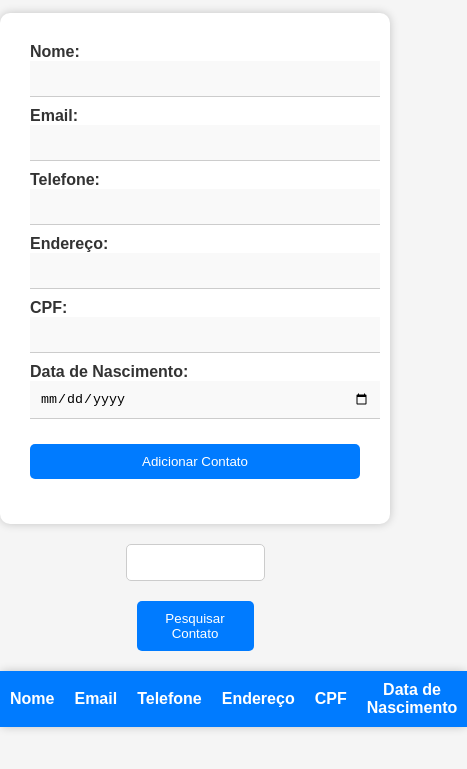
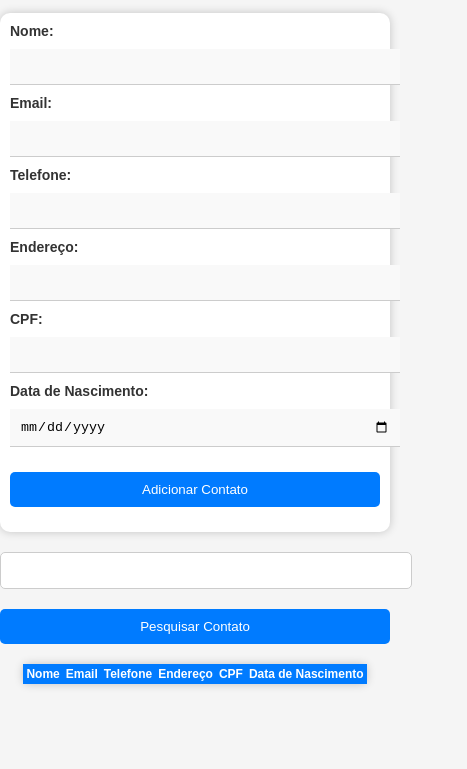
Before and after one commit to AlexandreBolsoni/agenda-Contatos, a plain HTML site: page index.html in a window 390 px wide. Shown: the part 47-816 px from the top of the page, 467 px wide, since content can reach past the window. Drawn offline with Linux system fonts and the light colour scheme.

Commit message:
fazendo adaptações e a responsividade

```diff
--- a/agendaControl.js
+++ b/agendaControl.js
@@ -13,6 +13,8 @@ const inputs = {
 };
 
 document.getElementById('adicionar-contato').addEventListener('click', acrescentarContato);
+
+document.getElementById('btPesquisar').addEventListener('click', pesquisarContato);
 
 function acrescentarContato() {
   const { nome, email, telefone, endereco, cpf, dataNascimento } = inputs;
@@ -33,6 +35,15 @@ function acrescentarContato() {
   limparCampos();
   atualizarTabelaContatos();
 }
+
+
+
+function pesquisarContato() {
+  const termoPesquisa = document.getElementById('inPesquisar').value.toLowerCase();
+  const resultados = vetContatos.filter(contato => contato.nome.toLowerCase().includes(termoPesquisa));
+  atualizarTabelaContatos(resultados);
+}
+
 
 function atualizarTabelaContatos() {
   tabelaContatos.innerHTML = '';
--- a/contato.css
+++ b/contato.css
@@ -1,3 +1,4 @@
+/* Estilos padrão para telas maiores (desktop) */
 body {
   margin: 0;
   font-family: Arial, sans-serif;
@@ -23,10 +24,12 @@ body {
   display: block;
   font-weight: bold;
   color: #333;
+  margin-bottom: 10px;
 }
 
 input[type="text"],
 input[type="email"],
+input[type="number"],
 input[type="date"] {
   width: 100%;
   padding: 10px;
@@ -39,6 +42,7 @@ body {
 
 input[type="text"]:focus,
 input[type="email"]:focus,
+input[type="number"]:focus,
 input[type="date"]:focus {
   border-color: #007bff;
 }
@@ -52,11 +56,11 @@ body {
   border: 1px solid #ccc;
   border-radius: 5px;
   cursor: pointer;
-    transition: background-color 0.3s ease;
+  transition: background-color 0.3s ease, color 0.3s ease;
 }
 
 #inPesquisar:hover {
-    background-color: #007bff;
+  background-color: #007bff30;
   color: #fff;
 }
 
@@ -139,3 +143,65 @@ body {
 #lista-contatos tr:hover {
   background-color: #e0e0e0;
 }
+
+/* Estilos para telas menores (tablet) */
+@media (max-width: 992px) {
+  body {
+    font-size: 16px;
+  }
+
+  #contato-form {
+    padding: 20px;
+  }
+
+  #inPesquisar {
+    width: 50%;
+  }
+
+  .botao,
+  #btPesquisar,
+  #adicionar-contato,
+  #salvar-contato {
+    width: 50%;
+  }
+
+  #lista-contatos {
+    font-size: 14px;
+  }
+
+  #lista-contatos th,
+  #lista-contatos td {
+    padding: 5px;
+  }
+}
+
+/* Estilos para telas menores (mobile) */
+@media (max-width: 768px) {
+  body {
+    font-size: 14px;
+  }
+
+  #contato-form {
+    padding: 10px;
+  }
+
+  #inPesquisar {
+    width: 100%;
+  }
+
+  .botao,
+  #btPesquisar,
+  #adicionar-contato,
+  #salvar-contato {
+    width: 100%;
+  }
+
+  #lista-contatos {
+    font-size: 12px;
+  }
+
+  #lista-contatos th,
+  #lista-contatos td {
+    padding: 3px;
+  }
+}
--- a/index.html
+++ b/index.html
@@ -1,5 +1,5 @@
     <!DOCTYPE html>
-    <html lang="en">
+    <html lang="pt-br">
     <head>
         <meta charset="UTF-8">
         <meta name="viewport" content="width=device-width, initial-scale=1.0">
@@ -17,13 +17,13 @@
             <input type="email" id="email" required><br>
 
             <label for="telefone">Telefone:</label>
-            <input type="text" id="telefone" required><br>
+            <input type="number" id="telefone" required><br>
 
             <label for="endereco">Endereço:</label>
             <input type="text" id="endereco" required><br>
 
             <label for="cpf">CPF:</label>
-            <input type="text" id="cpf" required><br>
+            <input type="number" id="cpf" required><br>
 
             <label for="dataNascimento">Data de Nascimento:</label>
             <input type="date" id="dataNascimento" required><br>
```
Lines whose indentation alone changed are shown as unchanged.
